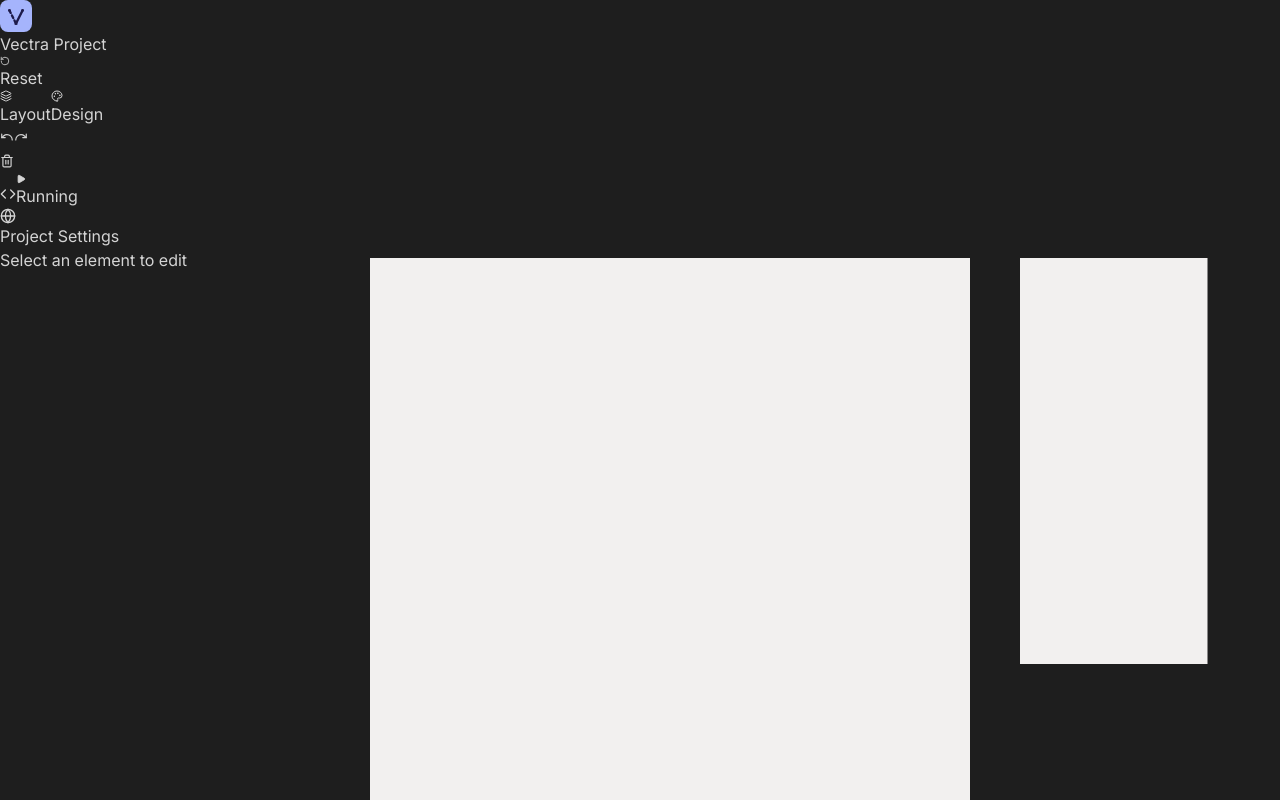
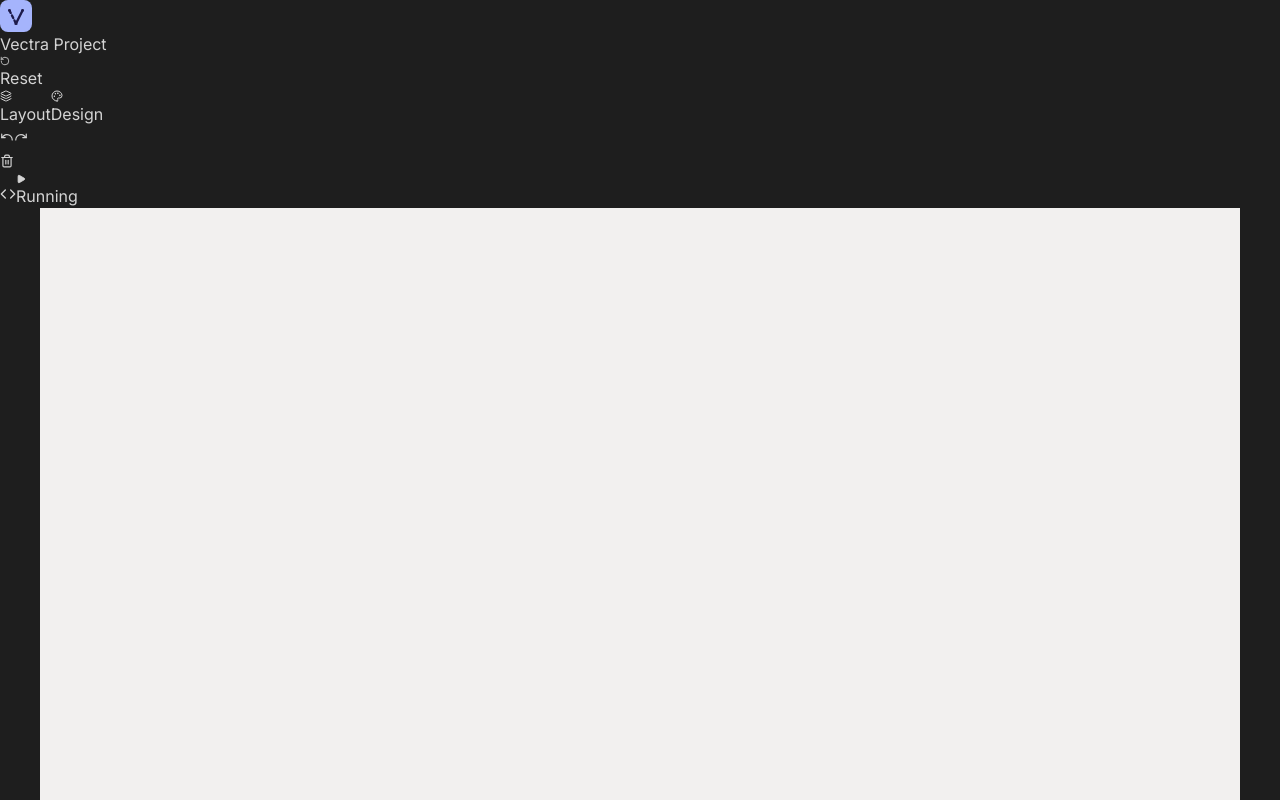
Before and after one commit to OpenDesignlabs/project-v, a React (Vite) app: page / in a window 1280 px wide. Both pictures are taken after a click on the button "Preview". Shown: the top 800 px of the page. Built offline with nearby package versions, Linux system fonts and the light colour scheme.

Commit message:
Update code

```diff
--- a/src/components/Canvas.tsx
+++ b/src/components/Canvas.tsx
@@ -16,123 +16,84 @@ export const Canvas = () => {
     const canvasRef = useRef<HTMLDivElement>(null);
     const [spacePressed, setSpacePressed] = useState(false);
 
-    // --- 1. PAN & ZOOM CONTROLS ---
+    // --- 1. EDITOR CONTROLS ---
     useEffect(() => {
         const onWheel = (e: WheelEvent) => {
             if (previewMode) return;
             e.preventDefault();
-
             if (e.ctrlKey || e.metaKey) {
-                // ZOOM: Pinch or Ctrl+Wheel
                 const delta = -e.deltaY;
-                const factor = 0.002;
-                const newZoom = Math.min(Math.max(zoom + delta * factor, 0.1), 3);
+                const newZoom = Math.min(Math.max(zoom + delta * 0.002, 0.1), 3);
                 setZoom(newZoom);
             } else {
-                // PAN: Regular Wheel
                 setPan(prev => ({ x: prev.x - e.deltaX, y: prev.y - e.deltaY }));
             }
         };
-
-        const canvasEl = canvasRef.current;
-        if (canvasEl) canvasEl.addEventListener('wheel', onWheel, { passive: false });
-        return () => canvasEl?.removeEventListener('wheel', onWheel);
+        const el = canvasRef.current;
+        if (el) el.addEventListener('wheel', onWheel, { passive: false });
+        return () => el?.removeEventListener('wheel', onWheel);
     }, [zoom, previewMode, setZoom, setPan]);
 
-    // --- 2. KEYBOARD CONTROLS (Space to Pan) ---
     useEffect(() => {
         const onKeyDown = (e: KeyboardEvent) => {
-            if (e.code === 'Space' && !e.repeat && !previewMode) {
-                setSpacePressed(true);
-                setIsPanning(true);
-            }
+            if (e.code === 'Space' && !e.repeat && !previewMode) { setSpacePressed(true); setIsPanning(true); }
         };
         const onKeyUp = (e: KeyboardEvent) => {
-            if (e.code === 'Space') {
-                setSpacePressed(false);
-                setIsPanning(false);
-            }
+            if (e.code === 'Space') { setSpacePressed(false); setIsPanning(false); }
         };
         window.addEventListener('keydown', onKeyDown);
         window.addEventListener('keyup', onKeyUp);
-        return () => {
-            window.removeEventListener('keydown', onKeyDown);
-            window.removeEventListener('keyup', onKeyUp);
-        };
+        return () => { window.removeEventListener('keydown', onKeyDown); window.removeEventListener('keyup', onKeyUp); };
     }, [previewMode, setIsPanning]);
 
-    // --- 3. GLOBAL POINTER MOVEMENT ---
     useEffect(() => {
-        const onPointerMove = (e: PointerEvent) => {
-            if (isPanning) {
-                setPan(prev => ({ x: prev.x + e.movementX, y: prev.y + e.movementY }));
-            }
-            if (interaction) {
-                handleInteractionMove(e);
-            }
+        const onMove = (e: PointerEvent) => {
+            if (isPanning && !previewMode) setPan(p => ({ x: p.x + e.movementX, y: p.y + e.movementY }));
+            if (interaction) handleInteractionMove(e);
         };
+        const onUp = () => { if (interaction) setInteraction(null); if (!spacePressed) setIsPanning(false); };
+        window.addEventListener('pointermove', onMove);
+        window.addEventListener('pointerup', onUp);
+        return () => { window.removeEventListener('pointermove', onMove); window.removeEventListener('pointerup', onUp); };
+    }, [isPanning, interaction, handleInteractionMove, setPan, setInteraction, spacePressed, previewMode]);
 
-        const onPointerUp = () => {
-            if (interaction) setInteraction(null);
-            if (!spacePressed) setIsPanning(false);
-        };
-
-        window.addEventListener('pointermove', onPointerMove);
-        window.addEventListener('pointerup', onPointerUp);
-        return () => {
-            window.removeEventListener('pointermove', onPointerMove);
-            window.removeEventListener('pointerup', onPointerUp);
-        };
-    }, [isPanning, interaction, handleInteractionMove, setPan, setInteraction, spacePressed, setIsPanning]);
-
-    // --- 4. DROP LOGIC (World Coordinates) ---
-    const handleDrop = (e: React.DragEvent) => {
+    // --- 2. DROP LOGIC ---
+    const handleGlobalDrop = (e: React.DragEvent) => {
         e.preventDefault();
         if (!dragData || previewMode) return;
 
-        // Calculate Mouse Position in "World Space"
-        // (Screen - PanOffset) / ZoomScale
         const rect = canvasRef.current?.getBoundingClientRect();
         if (!rect) return;
+        const worldX = (e.clientX - rect.left - pan.x) / zoom;
+        const worldY = (e.clientY - rect.top - pan.y) / zoom;
 
-        const mouseX = e.clientX - rect.left;
-        const mouseY = e.clientY - rect.top;
-
-        const worldX = (mouseX - pan.x) / zoom;
-        const worldY = (mouseY - pan.y) / zoom;
-
-        // Instantiate
         let newNodes: Record<string, any> = {};
-        let rootId = '';
+        let newRootId = '';
         let w = 0, h = 0;
 
         if (dragData.type === 'TEMPLATE') {
             const tpl = TEMPLATES[dragData.payload];
             if (!tpl) return;
             const res = instantiateTemplate(tpl.rootId, tpl.nodes);
-            newNodes = res.newNodes;
-            rootId = res.rootId;
-            w = parseFloat(String(newNodes[rootId].props.style?.width || '0'));
-            h = parseFloat(String(newNodes[rootId].props.style?.height || '0'));
+            newNodes = res.newNodes; newRootId = res.rootId;
+            w = parseFloat(String(newNodes[newRootId].props.style?.width || 0));
+            h = parseFloat(String(newNodes[newRootId].props.style?.height || 0));
         } else if (dragData.type === 'NEW') {
             const conf = COMPONENT_TYPES[dragData.payload];
             if (!conf) return;
-            rootId = `el-${Date.now()}`;
-            // Defaults
-            w = dragData.payload === 'webpage' ? 1200 : dragData.payload === 'button' ? 120 : 200;
-            h = dragData.payload === 'webpage' ? 800 : dragData.payload === 'button' ? 40 : 200;
-
-            newNodes[rootId] = {
-                id: rootId, type: dragData.payload, name: conf.label,
-                children: [], props: { ...conf.defaultProps, style: { ...conf.defaultProps?.style, width: `${w}px`, height: `${h}px` } },
+            newRootId = `el-${Date.now()}`;
+            w = dragData.payload === 'webpage' ? 1200 : 200;
+            h = dragData.payload === 'webpage' ? 800 : 100;
+            newNodes[newRootId] = {
+                id: newRootId, type: dragData.payload, name: conf.label, children: [],
+                props: { ...conf.defaultProps, style: { ...conf.defaultProps?.style, width: `${w}px`, height: `${h}px` } },
                 content: conf.defaultContent, src: conf.src
             };
         }
 
-        // Center on Mouse
-        if (newNodes[rootId]) {
-            newNodes[rootId].props.style = {
-                ...newNodes[rootId].props.style,
+        if (newNodes[newRootId]) {
+            newNodes[newRootId].props.style = {
+                ...newNodes[newRootId].props.style,
                 position: 'absolute',
                 left: `${Math.round(worldX - w / 2)}px`,
                 top: `${Math.round(worldY - h / 2)}px`
@@ -140,46 +101,48 @@ export const Canvas = () => {
         }
 
         const newProject = { ...elements, ...newNodes };
-        // Add to active page
-        if (newProject[activePageId]) {
-            newProject[activePageId].children = [...(newProject[activePageId].children || []), rootId];
-        }
+        if (newProject[activePageId]) newProject[activePageId].children = [...(newProject[activePageId].children || []), newRootId];
         updateProject(newProject);
         setDragData(null);
-        setSelectedId(rootId);
+        setSelectedId(newRootId);
     };
 
+    // --- 3. PREVIEW MODE RENDER (Real Website Look) ---
+    if (previewMode) {
+        return (
+            <div className="flex-1 bg-white overflow-y-auto h-full w-full">
+                <div className="min-h-screen w-full flex justify-center bg-white py-10">
+                    <RenderNode elementId={activePageId} />
+                </div>
+            </div>
+        );
+    }
+
+    // --- 4. EDITOR MODE RENDER ---
     return (
         <div
             ref={canvasRef}
-            className="flex-1 bg-[#1e1e1e] relative overflow-hidden cursor-default flex items-center justify-center"
+            className="flex-1 bg-[#1e1e1e] relative overflow-hidden cursor-default select-none"
             style={{ cursor: isPanning || spacePressed ? 'grab' : 'default' }}
             onMouseDown={() => setSelectedId(null)}
-            onDrop={handleDrop}
+            onDrop={handleGlobalDrop}
             onDragOver={(e) => e.preventDefault()}
         >
-            {/* THE WORLD LAYER (Transforms with Pan/Zoom) */}
             <div
                 style={{
                     transform: `translate(${pan.x}px, ${pan.y}px) scale(${zoom})`,
-                    transformOrigin: 'center center',
-                    width: '100%', height: '100%',
-                    display: 'flex', alignItems: 'center', justifyContent: 'center'
+                    transformOrigin: '0 0',
+                    width: '100%', height: '100%'
                 }}
             >
-                {/* Render the Active Page (which contains Frames) */}
                 <RenderNode elementId={activePageId} />
-
-                {/* Guides Overlay */}
-                {!previewMode && guides.map((g, i) => (
-                    <div key={i} className="absolute bg-red-500 z-[9999]"
-                        style={{
-                            left: g.orientation === 'vertical' ? g.pos : g.start,
-                            top: g.orientation === 'vertical' ? g.start : g.pos,
-                            width: g.orientation === 'vertical' ? '1px' : (g.end - g.start),
-                            height: g.orientation === 'vertical' ? (g.end - g.start) : '1px'
-                        }}
-                    />
+                {guides.map((g, i) => (
+                    <div key={i} className="absolute bg-red-500 z-[9999]" style={{
+                        left: g.orientation === 'vertical' ? g.pos : g.start,
+                        top: g.orientation === 'vertical' ? g.start : g.pos,
+                        width: g.orientation === 'vertical' ? '1px' : (g.end - g.start),
+                        height: g.orientation === 'vertical' ? (g.end - g.start) : '1px'
+                    }} />
                 ))}
             </div>
         </div>
--- a/src/components/RenderNode.tsx
+++ b/src/components/RenderNode.tsx
@@ -7,6 +7,7 @@ import { cn } from '../lib/utils';
 import { GeometricShapesBackground } from './marketplace/GeometricShapes';
 import { FeaturesSectionWithHoverEffects } from './marketplace/FeatureHover';
 import { HeroGeometric } from './marketplace/HeroGeometric';
+import { Plus } from 'lucide-react';
 
 interface RenderNodeProps { elementId: string; isMobileMirror?: boolean; }
 
@@ -14,7 +15,7 @@ export const RenderNode: React.FC<RenderNodeProps> = ({ elementId, isMobileMirro
     const {
         elements, selectedId, setSelectedId, hoveredId, setHoveredId,
         previewMode, dragData, setDragData, updateProject,
-        interaction, setInteraction, zoom, activeTool
+        interaction, setInteraction, zoom, activeTool, setActivePanel
     } = useEditor();
 
     const element = elements[elementId];
@@ -25,25 +26,31 @@ export const RenderNode: React.FC<RenderNodeProps> = ({ elementId, isMobileMirro
     const dragStart = useRef({ x: 0, y: 0, left: 0, top: 0 });
 
     if (!element) return null;
+
+    // --- PREVIEW MODE LOGIC ---
+    // 1. Hide Mobile Frame in Desktop Preview (Canvas type = Mobile Frame)
+    if (previewMode && element.type === 'canvas') return null;
+
     if (element.hidden && !previewMode) return <div className="hidden" />;
     if (element.hidden && previewMode) return null;
 
     const isSelected = selectedId === elementId && !previewMode;
     const isHovered = hoveredId === elementId && !isSelected && !previewMode && !dragData;
+    const isContainer = ['container', 'page', 'section', 'canvas', 'webpage', 'app', 'grid'].includes(element.type);
 
     const parentId = Object.keys(elements).find(key => elements[key].children?.includes(elementId));
     const parent = parentId ? elements[parentId] : null;
+
+    // Layout Context
     const isParentCanvas = parent ? (parent.props.layoutMode === 'canvas') : false;
     const isArtboard = element.type === 'canvas' || element.type === 'webpage';
     const canMove = !element.locked && activeTool === 'select' && isParentCanvas && !isArtboard && !isMobileMirror;
 
-    // --- POINTER HANDLERS ---
+    // --- INTERACTION HANDLERS ---
     const handlePointerDown = (e: React.PointerEvent) => {
         if (previewMode) return;
         if (activeTool === 'select') e.preventDefault();
-
         if (!element.locked) e.stopPropagation();
-
         if (!element.locked) setSelectedId(elementId);
 
         if (activeTool === 'type' && ['text', 'button', 'heading'].includes(element.type)) {
@@ -58,13 +65,7 @@ export const RenderNode: React.FC<RenderNodeProps> = ({ elementId, isMobileMirro
             const currentLeft = parseFloat(String(style.left || 0));
             const currentTop = parseFloat(String(style.top || 0));
 
-            dragStart.current = {
-                x: e.clientX,
-                y: e.clientY,
-                left: currentLeft,
-                top: currentTop
-            };
-
+            dragStart.current = { x: e.clientX, y: e.clientY, left: currentLeft, top: currentTop };
             setInteraction({ type: 'MOVE', itemId: elementId });
         }
     };
@@ -72,16 +73,13 @@ export const RenderNode: React.FC<RenderNodeProps> = ({ elementId, isMobileMirro
     const handlePointerMove = (e: React.PointerEvent) => {
         if (interaction?.type === 'MOVE' && interaction.itemId === elementId) {
             e.stopPropagation();
-
-            // 1. Calculate Raw New Position
             const deltaX = (e.clientX - dragStart.current.x) / zoom;
             const deltaY = (e.clientY - dragStart.current.y) / zoom;
 
             let newLeft = dragStart.current.left + deltaX;
             let newTop = dragStart.current.top + deltaY;
 
-            // 2. BOUNDARY CLAMP (Collision Detection)
-            // Get dimensions of the Parent and the Element itself
+            // Boundary Clamp (Prevents dragging outside parent)
             const parentEl = nodeRef.current?.parentElement;
             if (parentEl && nodeRef.current) {
                 const pWidth = parentEl.offsetWidth;
@@ -89,28 +87,19 @@ export const RenderNode: React.FC<RenderNodeProps> = ({ elementId, isMobileMirro
                 const elWidth = nodeRef.current.offsetWidth;
                 const elHeight = nodeRef.current.offsetHeight;
 
-                // Clamp X: Cannot go below 0 or above (ParentWidth - ElementWidth)
-                const maxLeft = Math.max(0, pWidth - elWidth);
-                newLeft = Math.max(0, Math.min(newLeft, maxLeft));
-
-                // Clamp Y: Cannot go below 0 or above (ParentHeight - ElementHeight)
-                const maxTop = Math.max(0, pHeight - elHeight);
-                newTop = Math.max(0, Math.min(newTop, maxTop));
+                if (pWidth > 0 && pHeight > 0) {
+                    newLeft = Math.max(0, Math.min(newLeft, pWidth - elWidth));
+                    newTop = Math.max(0, Math.min(newTop, pHeight - elHeight));
+                }
             }
 
             const newElements = { ...elements };
-            const newStyle = { ...newElements[elementId].props.style };
-
-            // Cleanup conflicting props
-            if ('right' in newStyle) delete newStyle.right;
-            if ('bottom' in newStyle) delete newStyle.bottom;
-
-            // Apply Clamped Position
-            newStyle.left = `${Math.round(newLeft)}px`;
-            newStyle.top = `${Math.round(newTop)}px`;
-            newStyle.position = 'absolute';
-
-            newElements[elementId].props.style = newStyle;
+            newElements[elementId].props.style = {
+                ...newElements[elementId].props.style,
+                left: `${Math.round(newLeft)}px`,
+                top: `${Math.round(newTop)}px`,
+                position: 'absolute'
+            };
             updateProject(newElements);
         }
     };
@@ -122,7 +111,6 @@ export const RenderNode: React.FC<RenderNodeProps> = ({ elementId, isMobileMirro
         }
     };
 
-    // --- DROP LOGIC ---
     const handleDrop = (e: React.DragEvent) => {
         e.stopPropagation(); e.preventDefault();
         if (!dragData || (!isArtboard && !element.props.layoutMode) || element.locked || previewMode) return;
@@ -148,7 +136,7 @@ export const RenderNode: React.FC<RenderNodeProps> = ({ elementId, isMobileMirro
                     top: `${Math.round(dropY - h / 2)}px`
                 };
 
-                // Auto-Expand if dropping at bottom (Long Scroll feature)
+                // Auto-Expand Artboard
                 if (isArtboard) {
                     const currentH = parseFloat(String(element.props.style?.height || rect.height / zoom));
                     const bottomEdge = (dropY - h / 2) + h + 100; // +100px buffer
@@ -173,21 +161,35 @@ export const RenderNode: React.FC<RenderNodeProps> = ({ elementId, isMobileMirro
         setDragData(null);
     };
 
-    // --- STYLE SANITIZATION ---
+    // --- STYLE PROCESSING (THE CRITICAL FIX) ---
     let finalStyle: React.CSSProperties = { ...element.props.style };
     let finalClass = element.props.className || '';
 
-    // RULE 1: Artboards are Hard Boundaries
+    // RULE 1: Artboards (Desktop Frame)
     if (isArtboard) {
         finalStyle.display = 'block';
-        finalStyle.position = 'absolute';
-        finalStyle.overflow = 'hidden'; // HARD BOUNDARY
-        finalStyle.backgroundColor = finalStyle.backgroundColor || '#f2f0ef';
+        finalStyle.overflow = 'hidden';
+        finalStyle.backgroundColor = finalStyle.backgroundColor || '#ffffff';
         finalClass = cn(finalClass, 'shadow-xl ring-1 ring-black/10');
+
+        // PREVIEW FIX: Center horizontally, remove absolute positioning
+        if (previewMode && element.type === 'webpage') {
+            finalStyle.position = 'relative';
+            finalStyle.left = 'auto';
+            finalStyle.top = 'auto';
+            finalStyle.transform = 'none';
+            finalStyle.margin = '0 auto'; // <--- CENTERS THE WEBSITE
+            finalStyle.minHeight = '100vh';
+            finalClass = cn(finalClass, '!shadow-none !ring-0');
+        } else {
+            // EDITOR MODE: Must be absolute to move around
+            finalStyle.position = 'absolute';
+        }
     }
 
-    // RULE 2: Children of Canvas/Artboard are Absolute
-    if (isParentCanvas && !isMobileMirror) {
+    // RULE 2: Children (Items inside Artboards)
+    // FIX: Added !isArtboard to stop this block from resetting the Frame's position
+    if (isParentCanvas && !isMobileMirror && !isArtboard) {
         finalStyle.position = 'absolute';
         finalStyle.left = finalStyle.left || '0px';
         finalStyle.top = finalStyle.top || '0px';
@@ -198,24 +200,44 @@ export const RenderNode: React.FC<RenderNodeProps> = ({ elementId, isMobileMirro
         finalStyle = { ...finalStyle, position: 'relative', left: 'auto', top: 'auto', width: '100%', height: 'auto' };
     }
 
-    // Render Children
-    const renderChildren = () => (
-        <>
-            {element.children?.map(childId => (
-                <RenderNode key={isMobileMirror ? `${childId}-mobile` : childId} elementId={childId} isMobileMirror={isMobileMirror} />
-            ))}
-        </>
-    );
-
-    // Content Switching
+    // --- CONTENT RENDER ---
     let content = null;
     if (element.type === 'geometric_bg') content = <GeometricShapesBackground />;
     else if (element.type === 'feature_hover') content = <FeaturesSectionWithHoverEffects {...(element.props as any)} />;
     else if (element.type === 'hero_geometric') content = <HeroGeometric {...(element.props as any)} />;
-    else if (element.type === 'hero_modern') content = renderChildren();
+    else if (element.type === 'hero_modern') {
+        content = (
+            <>
+                {element.children?.map(childId => (
+                    <RenderNode key={isMobileMirror ? `${childId}-mobile` : childId} elementId={childId} isMobileMirror={isMobileMirror} />
+                ))}
+            </>
+        );
+    }
     else if (element.type === 'text' || element.type === 'button' || element.type === 'heading') content = element.content;
     else if (element.type === 'image') content = <img className="w-full h-full object-cover pointer-events-none" src={element.src} alt="" />;
-    else content = renderChildren();
+    else {
+        content = (
+            <>
+                {(element.type === 'canvas' || element.type === 'webpage') && !previewMode && !isMobileMirror && (
+                    <div className="absolute top-0 left-0 bg-white text-slate-500 text-[10px] px-2 py-0.5 rounded-br border-b border-r border-slate-200 pointer-events-none z-10 font-medium">
+                        {element.name}
+                    </div>
+                )}
+                {element.children?.map(childId => (
+                    <RenderNode key={isMobileMirror ? `${childId}-mobile` : childId} elementId={childId} isMobileMirror={isMobileMirror} />
+                ))}
+                {isContainer && !isArtboard && !element.children?.length && !previewMode && !element.props['data-custom-code'] && (
+                    <div
+                        onClick={(e) => { e.stopPropagation(); setSelectedId(elementId); setActivePanel('add'); }}
+                        className="w-full h-full min-h-[60px] flex items-center justify-center gap-2 border-2 border-dashed border-slate-300/50 rounded hover:border-blue-500/50 hover:bg-blue-500/5 transition-all cursor-pointer group"
+                    >
+                        <Plus size={16} className="text-neutral-400 group-hover:text-blue-500" />
+                    </div>
+                )}
+            </>
+        );
+    }
 
     return (
         <div
@@ -234,24 +256,16 @@ export const RenderNode: React.FC<RenderNodeProps> = ({ elementId, isMobileMirro
                 'box-border',
                 isSelected && !isMobileMirror && !isEditing && 'outline outline-2 outline-blue-500 z-50',
                 isHovered && !isSelected && !isMobileMirror && 'outline outline-2 outline-blue-500 z-40',
-                canMove ? 'cursor-move' : ''
+                canMove ? 'cursor-move' : '',
+                isArtboard ? 'bg-white' : ''
             )}
             style={finalStyle}
-            onPointerOver={(e) => { if (previewMode) return; e.stopPropagation(); setHoveredId(elementId); }}
+            onPointerOver={(e) => { if (previewMode || dragData) return; e.stopPropagation(); setHoveredId(elementId); }}
             onPointerOut={() => { if (!previewMode) setHoveredId(null); }}
         >
-            {/* RESIZER for Artboards (Long Scroll) & Selected Items */}
-            {isSelected && !isMobileMirror && !isEditing && !element.locked && (isParentCanvas || isArtboard) && (
+            {isSelected && !isMobileMirror && !isEditing && !element.locked && (isParentCanvas || isArtboard) && !previewMode && (
                 <Resizer elementId={elementId} />
             )}
-
-            {/* ARTBOARD LABEL */}
-            {isArtboard && !previewMode && !isMobileMirror && (
-                <div className="absolute -top-6 left-0 text-xs font-bold text-slate-400 uppercase tracking-wider select-none">
-                    {element.name} ({parseInt(String(finalStyle.width))} x {parseInt(String(finalStyle.height))})
-                </div>
-            )}
-
             {content}
         </div>
     );
```
